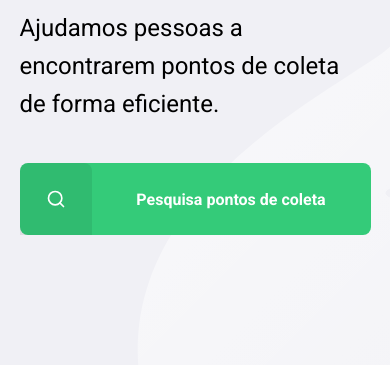
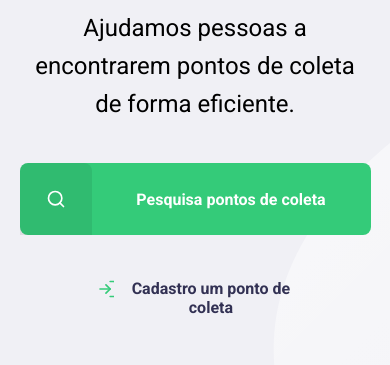
Before and after one commit to FehSchiavon/NextLevelWeek, a plain HTML site: page index.html in a window 390 px wide. Shown: the part 479-844 px from the top of the page. Drawn offline with Linux system fonts and the light colour scheme.

Commit message:
chore: End first day

```diff
--- a/styles/main.css
+++ b/styles/main.css
@@ -121,3 +121,25 @@ h1, h2, h3, h4, h5, h6 {
     color: #fff;
     text-align: center;
 }
+
+@media (max-width: 900px) {
+    #page-home {
+        background-position-x: 70vw;
+    }
+
+    #page-home .content {
+        align-items: center;
+        text-align: center;
+    }
+
+    #page-home header a {
+        position: absolute;
+        bottom: 48px;
+        left: 50%;
+        transform: translateX(-50%);
+    }
+
+    #page-home main {
+        align-items: center;
+    }
+}
```
